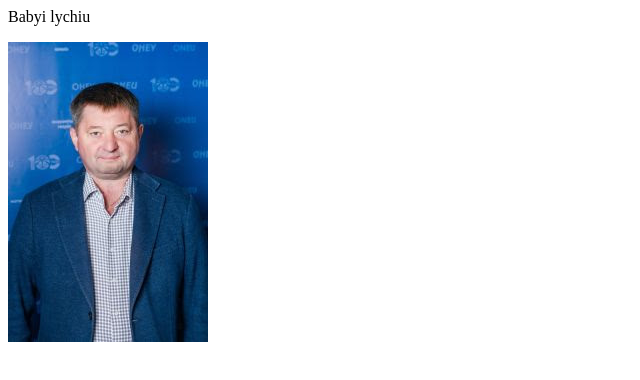
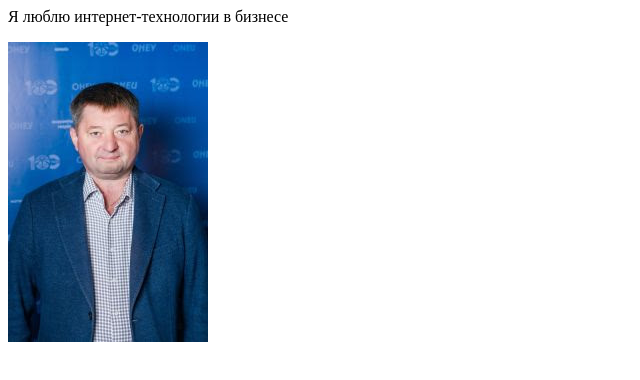
Before and after one commit to Tolian24/24, a plain HTML site: page index.html in a window 1280 px wide. Shown: the whole page, without its empty margins (0-640 px from the left). Drawn offline with Linux system fonts and the light colour scheme.

Commit message:
Update index.html

```diff
--- a/index.html
+++ b/index.html
@@ -6,7 +6,7 @@
 
 <body>
 
-Babyi lychiu
+Я люблю интернет-технологии в бизнесе
 <p>
 <div>
 <img src='images/бабий.jpg'>
```
